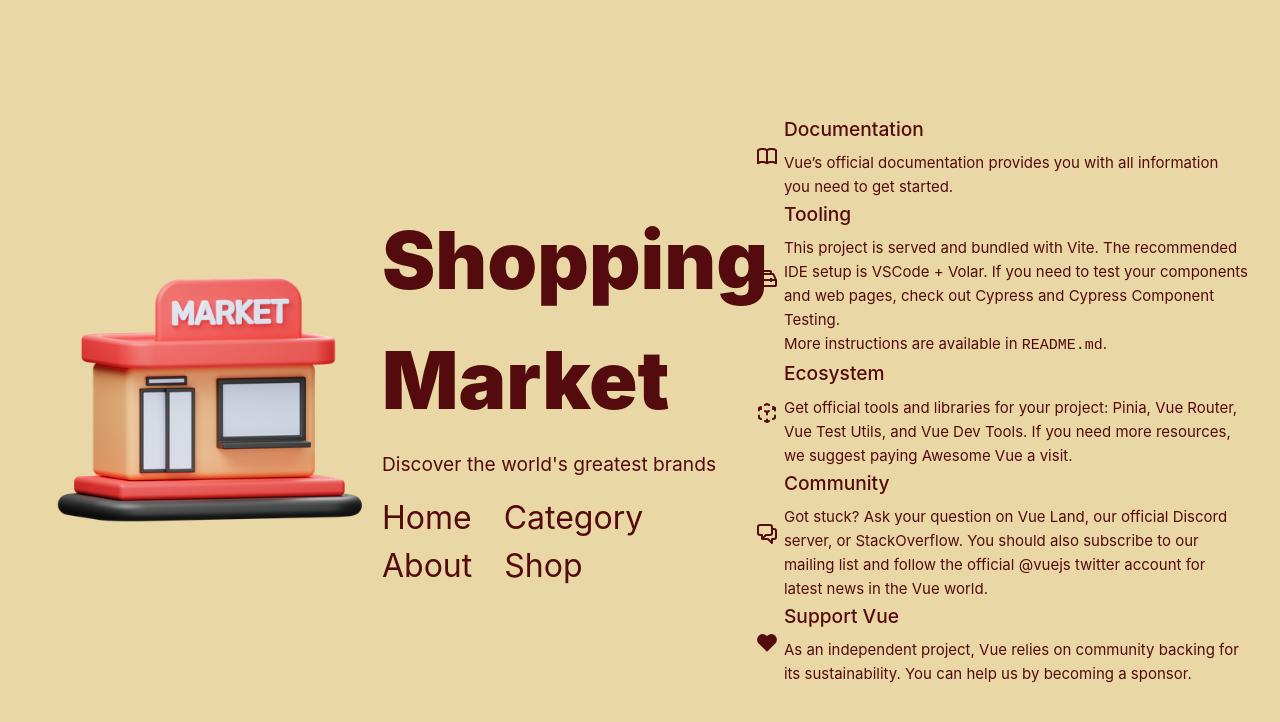
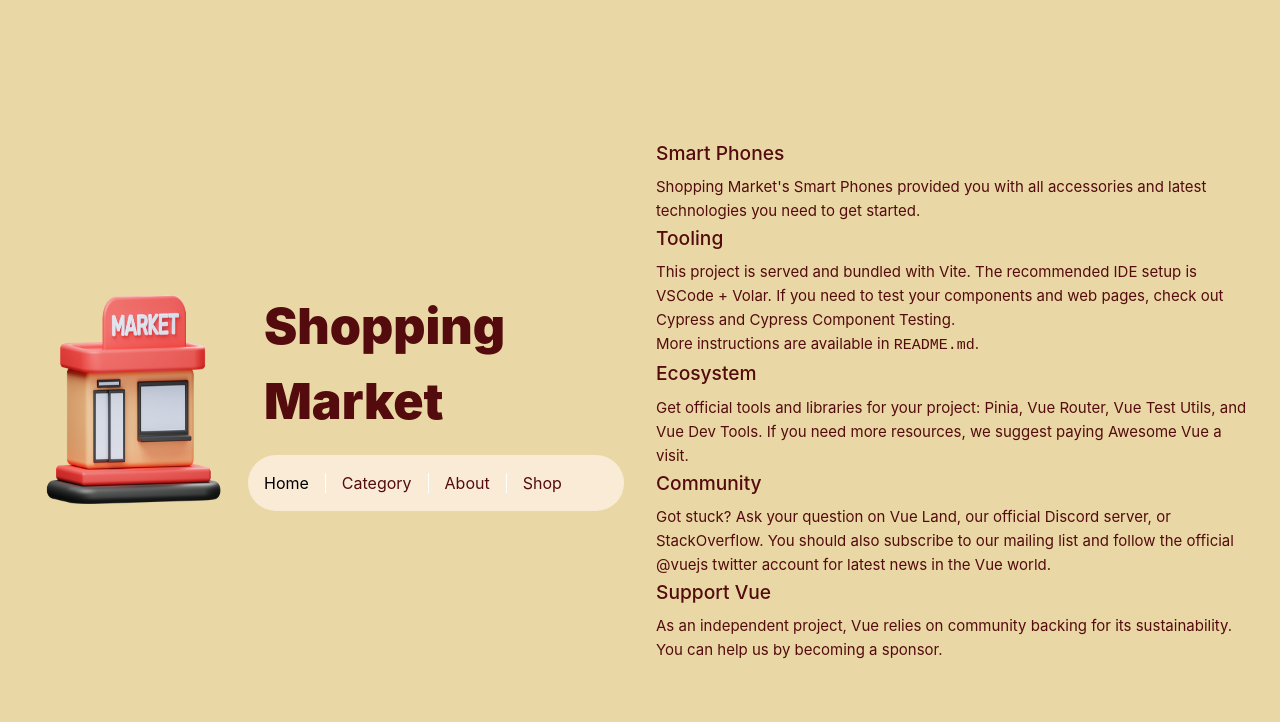
Before and after one commit to maimuna99/m3-final, a Vue app: page / in a window 1280 px wide. Shown: the top 722 px of the page. Built offline with nearby package versions, Linux system fonts and the light colour scheme.

Commit message:
Product view details

```diff
--- a/src/App.vue
+++ b/src/App.vue
@@ -5,11 +5,9 @@ import HelloWorld from './components/HelloWorld.vue'
 
 <template>
   <header>
-    <img   src="@/assets/marketicon.png" width="350" height="350" />
-<div></div>
-    <div class="wrapper">
-      <HelloWorld msg="Shopping Market" />
-
+    <img  class="logo" src="@/assets/marketicon.png" width="200" height="300" />
+    <div >
+      <h1 style="font-size:50px; font-weight:900;">Shopping Market</h1>
       <nav>
         <RouterLink to="/">Home</RouterLink>
         <RouterLink to="/category">Category</RouterLink>
@@ -32,23 +30,23 @@ header {
 
 nav {
   width: 100%;
-  font-size: 12px;
+  font-size: 30px;
   text-align: center;
-  margin-top: 1rem;
+  margin-top: 0.5rem;
 }
 
 nav a.router-link-exact-active {
-  color: var(#540b0e);
+  color: black;
 }
 
 nav a.router-link-exact-active:hover {
-  background-color: transparent;
+  background-color: black;
+  border-radius: 50px;
 }
 
 nav a {
-  display: inline-block;
   padding: 0 1rem;
-  border-left: 1px solid var(#540b0e;);
+  border-left: 1px solid white;
 }
 
 nav a:first-of-type {
@@ -62,13 +60,20 @@ nav a:first-of-type {
     padding-right: calc(var(--section-gap) / 2);
   }
 
+  .logo {
+    margin: 0 2rem 0 0;
+  }
+
 
 
   nav {
     text-align: left;
     margin-left: -1rem;
-    font-size: 2rem;
-
+    font-size: 1rem;
+    background-color: antiquewhite;
+    border-radius: 50px;
+    padding: 1rem 0;
+    margin-top: 1rem;
   }
 }
 </style>
--- /dev/null
+++ b/src/components/Product.vue
@@ -0,0 +1,21 @@
+<script setup>
+	import { ref } from 'vue';
+	const response = ref({});
+
+
+
+    const { id } = defineProps(['id']);
+
+  try {
+    const res = await fetch('https://dummyjson.com/products/'+ id)
+    console.log(res)
+    response.value = (await res.json())
+  } catch (error) {
+    response.value = { answer: 'Error! Could not reach the API. ' + error, image: '' }
+  }
+
+</script>
+<template>
+
+    {{response}}
+</template>
--- a/src/components/Testing.vue
+++ b/src/components/Testing.vue
@@ -41,14 +41,15 @@
     <img class='cardimg' :src=product.thumbnail alt="Avatar" style="width:100%">
     <div style="text-align:center">
         <b>Rating: </b>{{product.rating}}/5<br/>
-        <span v-if="product.rating >= 5">⭐ ⭐ ⭐ ⭐ ⭐</span>
-        <span v-else-if="product.rating >= 4">⭐ ⭐ ⭐ ⭐</span>
-        <span v-else-if="product.rating >= 3">⭐ ⭐ ⭐</span>
-        <span v-else-if="product.rating >= 2">⭐ ⭐</span>
+        <span v-if="product.rating >= 4.5">⭐ ⭐ ⭐ ⭐ ⭐</span>
+        <span v-else-if="product.rating >= 3.5">⭐ ⭐ ⭐ ⭐</span>
+        <span v-else-if="product.rating >= 2.5">⭐ ⭐ ⭐</span>
+        <span v-else-if="product.rating >= 1.5">⭐ ⭐</span>
         <span v-else>⭐</span><br/>
 
         <!-- <button v-model="SelectedProduct">View Details</button> -->
     </div>
+    <RouterLink :to="{name:'product', params:{id:product.id}}"> View Details</RouterLink>
     <Listing :product="SelectedProduct"/>
 
 </div>
--- a/src/components/TheWelcome.vue
+++ b/src/components/TheWelcome.vue
@@ -9,18 +9,18 @@ import SupportIcon from './icons/IconSupport.vue'
 
 <template>
   <WelcomeItem>
-    <template #icon>
+    <template >
       <DocumentationIcon />
     </template>
-    <template #heading>Documentation</template>
+    <template #heading>Smart Phones</template>
 
-    Vue’s
-    <a href="https://vuejs.org/" target="_blank" rel="noopener">official documentation</a>
-    provides you with all information you need to get started.
+    Shopping Market's
+    <a href="https://vuejs.org/" target="_blank" rel="noopener">Smart Phones</a>
+    provided you with all accessories and latest technologies you need to get started.
   </WelcomeItem>
 
   <WelcomeItem>
-    <template #icon>
+    <template >
       <ToolingIcon />
     </template>
     <template #heading>Tooling</template>
@@ -40,7 +40,7 @@ import SupportIcon from './icons/IconSupport.vue'
   </WelcomeItem>
 
   <WelcomeItem>
-    <template #icon>
+    <template >
       <EcosystemIcon />
     </template>
     <template #heading>Ecosystem</template>
@@ -56,7 +56,7 @@ import SupportIcon from './icons/IconSupport.vue'
   </WelcomeItem>
 
   <WelcomeItem>
-    <template #icon>
+    <template >
       <CommunityIcon />
     </template>
     <template #heading>Community</template>
@@ -74,7 +74,7 @@ import SupportIcon from './icons/IconSupport.vue'
   </WelcomeItem>
 
   <WelcomeItem>
-    <template #icon>
+    <template >
       <SupportIcon />
     </template>
     <template #heading>Support Vue</template>
--- a/src/components/icons/IconDocumentation.vue
+++ b/src/components/icons/IconDocumentation.vue
@@ -1,7 +1,8 @@
 <template>
-  <svg xmlns="http://www.w3.org/2000/svg" width="20" height="17" fill="currentColor">
+  <svg src="@/assets/telephone.png"  width="20" height="17" fill="currentColor">
     <path
       d="M11 2.253a1 1 0 1 0-2 0h2zm-2 13a1 1 0 1 0 2 0H9zm.447-12.167a1 1 0 1 0 1.107-1.666L9.447 3.086zM1 2.253L.447 1.42A1 1 0 0 0 0 2.253h1zm0 13H0a1 1 0 0 0 1.553.833L1 15.253zm8.447.833a1 1 0 1 0 1.107-1.666l-1.107 1.666zm0-14.666a1 1 0 1 0 1.107 1.666L9.447 1.42zM19 2.253h1a1 1 0 0 0-.447-.833L19 2.253zm0 13l-.553.833A1 1 0 0 0 20 15.253h-1zm-9.553-.833a1 1 0 1 0 1.107 1.666L9.447 14.42zM9 2.253v13h2v-13H9zm1.553-.833C9.203.523 7.42 0 5.5 0v2c1.572 0 2.961.431 3.947 1.086l1.107-1.666zM5.5 0C3.58 0 1.797.523.447 1.42l1.107 1.666C2.539 2.431 3.928 2 5.5 2V0zM0 2.253v13h2v-13H0zm1.553 13.833C2.539 15.431 3.928 15 5.5 15v-2c-1.92 0-3.703.523-5.053 1.42l1.107 1.666zM5.5 15c1.572 0 2.961.431 3.947 1.086l1.107-1.666C9.203 13.523 7.42 13 5.5 13v2zm5.053-11.914C11.539 2.431 12.928 2 14.5 2V0c-1.92 0-3.703.523-5.053 1.42l1.107 1.666zM14.5 2c1.573 0 2.961.431 3.947 1.086l1.107-1.666C18.203.523 16.421 0 14.5 0v2zm3.5.253v13h2v-13h-2zm1.553 12.167C18.203 13.523 16.421 13 14.5 13v2c1.573 0 2.961.431 3.947 1.086l1.107-1.666zM14.5 13c-1.92 0-3.703.523-5.053 1.42l1.107 1.666C11.539 15.431 12.928 15 14.5 15v-2z"
     />
   </svg>
 </template>
+<!-- <img src="@/assets/telephone.png"  /> -->
--- a/src/router/index.js
+++ b/src/router/index.js
@@ -40,6 +40,15 @@ const router = createRouter({
       // this generates a separate chunk (About.[hash].js) for this route
       // which is lazy-loaded when the route is visited.
       component: () => import('../views/categoryview.vue')
+    },
+    {
+      path: '/product/:id',
+      props:true,
+      name: 'product',
+      // route level code-splitting
+      // this generates a separate chunk (About.[hash].js) for this route
+      // which is lazy-loaded when the route is visited.
+      component: () => import('../views/ProductDetailview.vue')
     }
   ]
 })
--- /dev/null
+++ b/src/views/ProductDetailview.vue
@@ -0,0 +1,11 @@
+<script setup>
+import Product from '../components/Product.vue'
+const { id } = defineProps(['id']);
+</script>
+
+<template>
+    <Suspense>
+      <Product :id="id"/>
+    </Suspense>
+
+  </template>
```
Also changed, not shown: src/assets/telephone.png (added).
